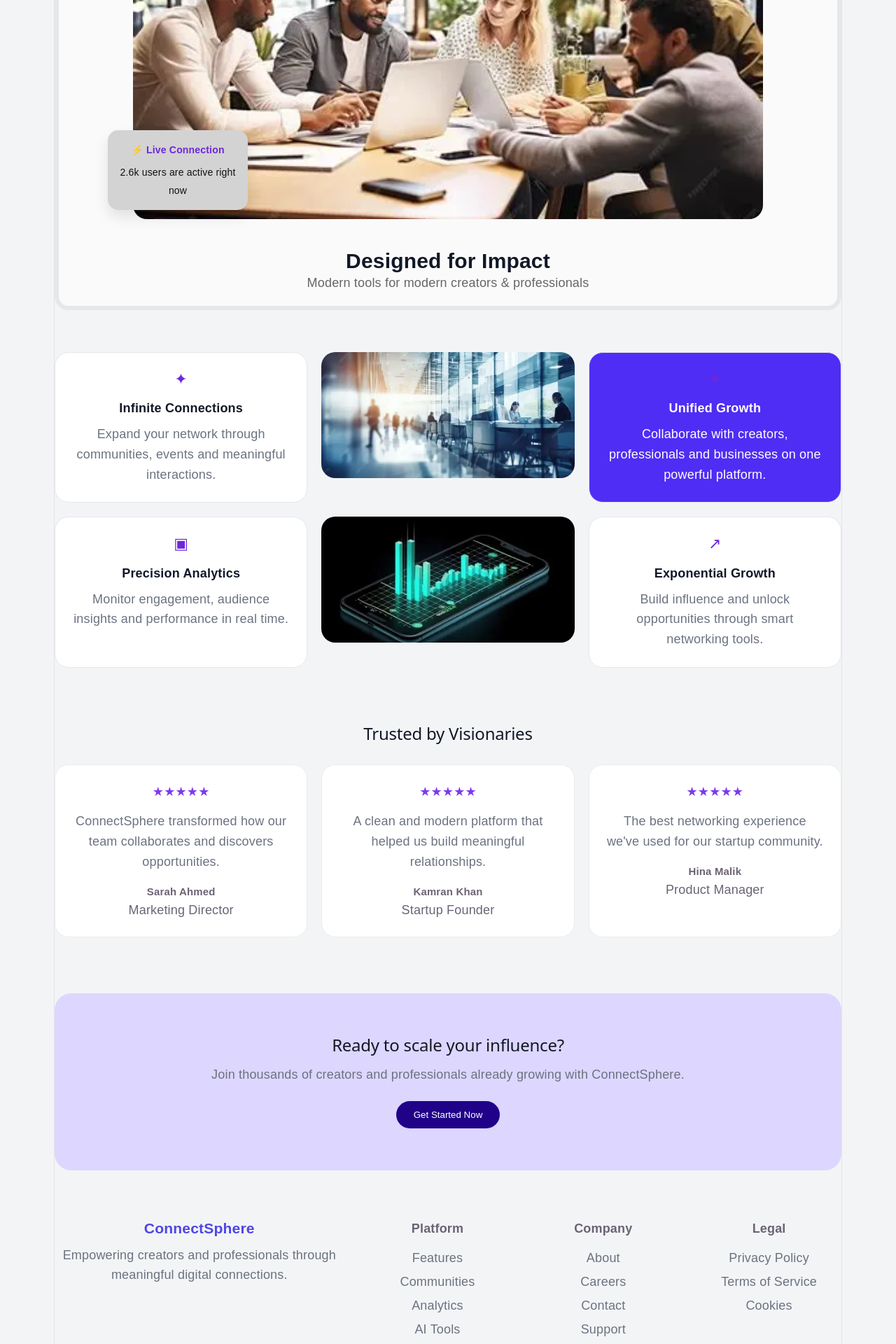
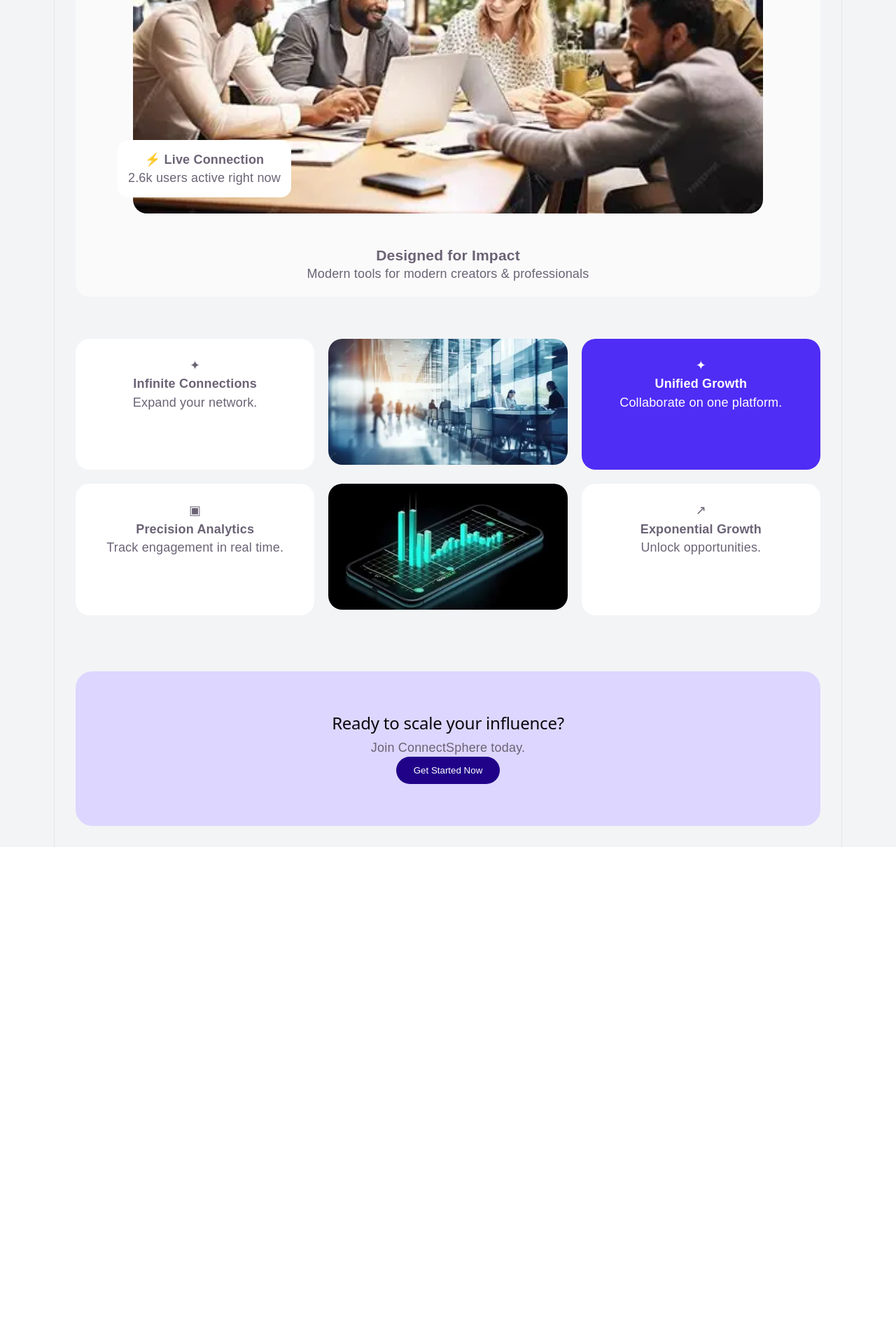
Before and after one commit to Moonna-Shehzadi908/ConnectSphere, a React (Vite) app: page / in a window 1280 px wide. Shown: the part 763-2683 px from the top of the page at 70% size. After the commit the page ends 1973 px from the top, so only its background shows below. Built offline with nearby package versions, Linux system fonts and the light colour scheme.

Commit message:
Updated landing page and added auth pages

```diff
--- a/src/pages/LandingPage.css
+++ b/src/pages/LandingPage.css
@@ -1,29 +1,18 @@
-/* RESET */
 * {
   margin: 0;
   padding: 0;
   box-sizing: border-box;
   font-family: Arial, sans-serif;
 }
-.navBtn {
-  background: transparent;
-  border: none;
-  cursor: pointer;
-  font-size: 16px;
-  font-weight: 500;
-  color: inherit;
-}
 
 body {
   background: #f3f4f6;
 }
 
-/* PAGE WRAPPER */
 .page {
   padding: 30px;
 }
 
-/* HEADER */
 .topHeader {
   display: flex;
   justify-content: space-between;
@@ -33,7 +22,6 @@
 
 .menu {
   font-size: 28px;
-  cursor: pointer;
 }
 
 .title {
@@ -47,22 +35,16 @@
   border: 1px solid #ddd;
   background: white;
   cursor: pointer;
-
-  color: black;   /* 👈 FIX */
-  font-weight: 600;
 }
 
-/* MAIN CARD */
 .card {
   max-width: 1200px;
   margin: auto;
   background: #f7efff;
   border-radius: 30px;
   padding: 25px;
-  border: 6px solid #e5e7eb;
 }
 
-/* NAVBAR */
 .navBar {
   display: flex;
   justify-content: space-between;
@@ -75,21 +57,20 @@
 .logo {
   font-weight: 700;
   color: #580377;
-  font-size: 18px;
 }
 
 .navLinks {
   display: flex;
-  gap: 25px;
+  gap: 20px;
 }
 
-.navLinks a {
-  text-decoration: none;
-  color: #444;
-  font-weight: 500;
+.navBtn {
+  background: transparent;
+  border: none;
+  cursor: pointer;
+  font-size: 16px;
 }
 
-/* HERO TEXT */
 .heroText {
   text-align: center;
   margin-top: 50px;
@@ -98,17 +79,13 @@
 .heroText h2 {
   font-size: 55px;
   color: #600384;
-  font-weight: 800;
 }
 
 .heroText p {
-  max-width: 650px;
-  margin: 15px auto;
+  margin-top: 15px;
   color: #666;
-  line-height: 1.6;
 }
 
-/* BUTTONS */
 .buttons {
   display: flex;
   justify-content: center;
@@ -131,16 +108,12 @@
   padding: 12px 25px;
   border-radius: 30px;
   cursor: pointer;
-
-  color:  #34079e; /* 👈 BLUE TEXT */
-  font-weight: 600;
 }
 
-/* IMAGE */
 .imageBox {
   margin-top: 40px;
+  text-align: center;
   position: relative;
-  text-align: center;
 }
 
 .imageBox img {
@@ -151,209 +124,49 @@
   border-radius: 20px;
 }
 
-/* FLOATING CARD */
 .floatingCard {
   position: absolute;
-  bottom: 20px;
-  left: 50px;
-  background: lightgrey;
+  left: 40px;
+  bottom: 30px;
+  background: white;
   padding: 15px;
   border-radius: 15px;
-  width: 200px;
-  box-shadow: 0 10px 20px rgba(0,0,0,0.1);
-  font-size: 14px;
-  color : #6d28d9;
 }
 
-.floatingCard p {
-  margin-top: 5px;
-  color: #141010;
-}
-
-/* FOOTER */
 .bottom {
   text-align: center;
   margin-top: 40px;
 }
 
-.bottom h3 {
-  font-size: 30px;
-  color: #111827;  /* 👈 better professional black */
+.featuresSection {
+  margin-top: 60px;
+  display: grid;
+  grid-template-columns: repeat(3, 1fr);
+  gap: 20px;
 }
 
-.bottom p {
-  color: #666;
-  margin-top: 5px;
+.featureCard {
+  background: white;
+  padding: 25px;
+  border-radius: 20px;
 }
 
-/* RESPONSIVE */
-@media (max-width: 768px) {
-  .heroText h2 {
-    font-size: 35px;
-  }
-
-  .navBar {
-    flex-direction: column;
-    gap: 10px;
-  }
-
-  .floatingCard {
-    position: static;
-    margin: 15px auto;
-  }
-}
-.secondaryBtn:hover {
-  background: #f0f4ff;
+.featureImage img {
+  width: 100%;
+  height: 180px;
+  object-fit: cover;
+  border-radius: 20px;
 }
 
-.primaryBtn:hover {
-  background: #5b21b6;
+.purple {
+  background: #4f2df5;
+  color: white;
 }
 
-.signBtn:hover {
-  background: #f9fafb;
+.ctaSection {
+  margin-top: 80px;
+  background: #ddd6fe;
+  padding: 60px;
+  border-radius: 24px;
+  text-align: center;
 }
-.featuresSection{
-  margin-top:60px;
-  display:grid;
-  grid-template-columns:1fr 1fr 1fr;
-  gap:20px;
-}
-
-.featureCard{
-  background:white;
-  border:1px solid #e5e7eb;
-  border-radius:20px;
-  padding:25px;
-}
-
-.featureCard h4{
-  margin:15px 0 10px;
-  color:#111827;
-}
-
-.featureCard p{
-  color:#6b7280;
-  line-height:1.6;
-}
-
-.featureIcon{
-  color:#6d28d9;
-  font-size:22px;
-}
-
-.purple{
-  background:#4f2df5;
-  color:white;
-}
-
-.purple h4,
-.purple p{
-  color:white;
-}
-
-.featureImage img{
-  width:100%;
-  height:180px;
-  object-fit:cover;
-  border-radius:20px;
-}
-
-/* TESTIMONIALS */
-
-.testimonials{
-  margin-top:80px;
-  text-align:center;
-}
-
-.testimonials h2{
-  color:#111827;
-  margin-bottom:30px;
-}
-
-.testimonialGrid{
-  display:grid;
-  grid-template-columns:repeat(3,1fr);
-  gap:20px;
-}
-
-.testimonial{
-  background:white;
-  padding:25px;
-  border-radius:20px;
-  border:1px solid #ececec;
-}
-
-.stars{
-  color:#7c3aed;
-  margin-bottom:15px;
-}
-
-.testimonial p{
-  color:#6b7280;
-  line-height:1.6;
-  margin-bottom:15px;
-}
-
-/* CTA */
-
-.ctaSection{
-  margin-top:80px;
-  background:#ddd6fe;
-  padding:60px;
-  border-radius:24px;
-  text-align:center;
-}
-
-.ctaSection h2{
-  color:#111827;
-  margin-bottom:15px;
-}
-
-.ctaSection p{
-  color:#6b7280;
-  margin-bottom:25px;
-}
-
-/* FOOTER */
-
-.footer{
-  margin-top:70px;
-  display:grid;
-  grid-template-columns:2fr 1fr 1fr 1fr;
-  gap:30px;
-}
-
-.footer h3{
-  color:#4f46e5;
-  margin-bottom:10px;
-}
-
-.footer h4{
-  margin-bottom:15px;
-}
-
-.footer a{
-  display:block;
-  text-decoration:none;
-  color:#6b7280;
-  margin-bottom:8px;
-}
-
-.footer p{
-  color:#6b7280;
-  line-height:1.6;
-}
-
-@media(max-width:768px){
-
-  .featuresSection,
-  .testimonialGrid,
-  .footer{
-    grid-template-columns:1fr;
-  }
-
-  .ctaSection{
-    padding:40px 20px;
-  }
-}
--- a/src/pages/LandingPage.tsx
+++ b/src/pages/LandingPage.tsx
@@ -8,7 +8,7 @@
   const navigate = useNavigate();
 
   return (
-    <div>
+    <div className="page">
       {/* HEADER */}
       <header className="topHeader">
         <div className="menu">☰</div>
@@ -30,10 +30,7 @@
           <div className="logo">ConnectSphere</div>
 
           <nav className="navLinks">
-            <button
-              className="navBtn"
-              onClick={() => navigate("/home")}
-            >
+            <button className="navBtn" onClick={() => navigate("/home")}>
               Home
             </button>
 
@@ -62,7 +59,7 @@
           <div className="icons">🔔 ✉️ 👤</div>
         </div>
 
-        {/* HERO TEXT */}
+        {/* HERO */}
         <div className="heroText">
           <h2>
             Where Creative Minds
@@ -72,8 +69,7 @@
 
           <p>
             ConnectSphere is a next-generation social ecosystem
-            for creators, leaders, and innovators. Build meaningful
-            connections and scale your impact.
+            for creators, leaders, and innovators.
           </p>
 
           <div className="buttons">
@@ -93,157 +89,63 @@
           </div>
         </div>
 
-        {/* HERO IMAGE */}
         <div className="imageBox">
-          <img src={heroImage} alt="ConnectSphere Hero" />
+          <img src={heroImage} alt="hero" />
 
           <div className="floatingCard">
             <strong>⚡ Live Connection</strong>
-            <p>2.6k users are active right now</p>
+            <p>2.6k users active right now</p>
           </div>
         </div>
 
-        {/* IMPACT */}
         <div className="bottom">
           <h3>Designed for Impact</h3>
-          <p>
-            Modern tools for modern creators &
-            professionals
-          </p>
+          <p>Modern tools for modern creators & professionals</p>
         </div>
       </section>
 
-      {/* FEATURES SECTION */}
+      {/* FEATURES */}
       <section className="featuresSection">
         <div className="featureCard">
           <div className="featureIcon">✦</div>
           <h4>Infinite Connections</h4>
-          <p>
-            Expand your network through communities,
-            events and meaningful interactions.
-          </p>
+          <p>Expand your network.</p>
         </div>
 
         <div className="featureImage">
-          <img src={feature1} alt="Connections" />
+          <img src={feature1} alt="" />
         </div>
 
         <div className="featureCard purple">
           <div className="featureIcon">✦</div>
           <h4>Unified Growth</h4>
-          <p>
-            Collaborate with creators, professionals
-            and businesses on one powerful platform.
-          </p>
+          <p>Collaborate on one platform.</p>
         </div>
 
         <div className="featureCard">
           <div className="featureIcon">▣</div>
           <h4>Precision Analytics</h4>
-          <p>
-            Monitor engagement, audience insights
-            and performance in real time.
-          </p>
+          <p>Track engagement in real time.</p>
         </div>
 
         <div className="featureImage">
-          <img src={feature2} alt="Analytics" />
+          <img src={feature2} alt="" />
         </div>
 
         <div className="featureCard">
           <div className="featureIcon">↗</div>
           <h4>Exponential Growth</h4>
-          <p>
-            Build influence and unlock opportunities
-            through smart networking tools.
-          </p>
-        </div>
-      </section>
-
-      {/* TESTIMONIALS */}
-      <section className="testimonials">
-        <h2>Trusted by Visionaries</h2>
-
-        <div className="testimonialGrid">
-          <div className="testimonial">
-            <div className="stars">★★★★★</div>
-            <p>
-              ConnectSphere transformed how our team
-              collaborates and discovers opportunities.
-            </p>
-            <h5>Sarah Ahmed</h5>
-            <span>Marketing Director</span>
-          </div>
-
-          <div className="testimonial">
-            <div className="stars">★★★★★</div>
-            <p>
-              A clean and modern platform that helped
-              us build meaningful relationships.
-            </p>
-            <h5>Kamran Khan</h5>
-            <span>Startup Founder</span>
-          </div>
-
-          <div className="testimonial">
-            <div className="stars">★★★★★</div>
-            <p>
-              The best networking experience we've
-              used for our startup community.
-            </p>
-            <h5>Hina Malik</h5>
-            <span>Product Manager</span>
-          </div>
+          <p>Unlock opportunities.</p>
         </div>
       </section>
 
       {/* CTA */}
       <section className="ctaSection">
         <h2>Ready to scale your influence?</h2>
+        <p>Join ConnectSphere today.</p>
 
-        <p>
-          Join thousands of creators and professionals
-          already growing with ConnectSphere.
-        </p>
-
-        <button className="primaryBtn">
-          Get Started Now
-        </button>
+        <button className="primaryBtn">Get Started Now</button>
       </section>
-
-      {/* FOOTER */}
-      <footer className="footer">
-        <div className="footerCol">
-          <h3>ConnectSphere</h3>
-          <p>
-            Empowering creators and professionals
-            through meaningful digital connections.
-          </p>
-        </div>
-
-        <div className="footerCol">
-          <h4>Platform</h4>
-          <a href="#">Features</a>
-          <a href="#">Communities</a>
-          <a href="#">Analytics</a>
-          <a href="#">AI Tools</a>
-        </div>
-
-        <div className="footerCol">
-          <h4>Company</h4>
-          <a href="#">About</a>
-          <a href="#">Careers</a>
-          <a href="#">Contact</a>
-          <a href="#">Support</a>
-        </div>
-
-        <div className="footerCol">
-          <h4>Legal</h4>
-          <a href="#">Privacy Policy</a>
-          <a href="#">Terms of Service</a>
-          <a href="#">Cookies</a>
-        </div>
-      </footer>
     </div>
   );
 }
```
